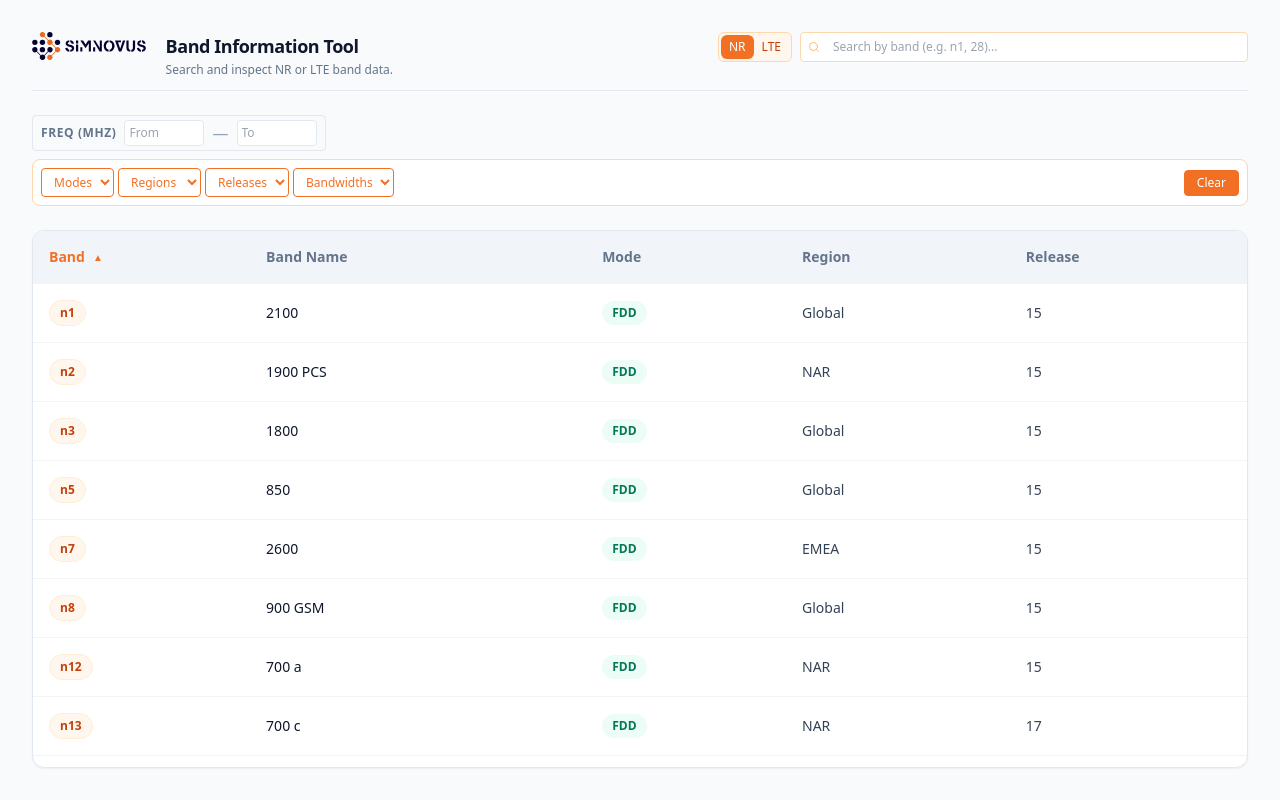
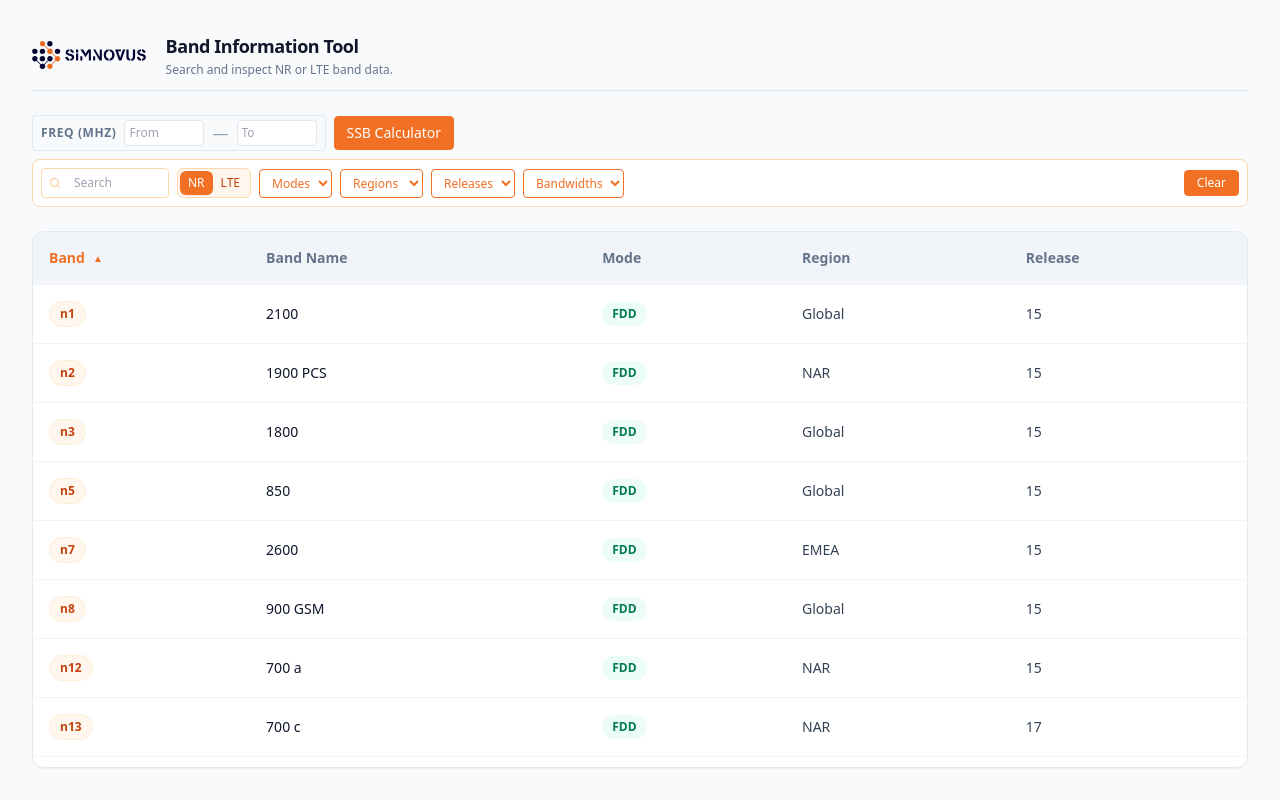
Before and after one commit to bradley-g-simnovus/Website-tools, a React (Vite) app: page /band-info in a window 1280 px wide. Built offline with nearby package versions, Linux system fonts and the light colour scheme.

Commit message:
Band info changes

```diff
--- a/src/BandInfo/BandInfoStandalone.tsx
+++ b/src/BandInfo/BandInfoStandalone.tsx
@@ -319,7 +319,7 @@ export function BandInfoStandalone() {
   return (
     <div className="h-full w-full bg-slate-50 text-slate-900 flex flex-col overflow-hidden p-4 md:p-8">
       <div className="flex flex-col gap-6 h-full min-h-0">
-        <header className="flex flex-col gap-2 xl:flex-row xl:items-start xl:justify-between pb-3 border-b border-slate-200">
+        <header className="flex flex-col gap-2 xl:flex-row xl:items-center xl:justify-between pb-3 border-b border-slate-200">
           <div className="flex items-center gap-3">
             <img src={logoDark} alt="Simnovus" className="h-7 w-auto object-contain" />
           </div>
@@ -327,35 +327,6 @@ export function BandInfoStandalone() {
           <div className="mt-0 xl:mt-0 xl:ml-3 xl:mr-auto min-w-0">
             <h1 className="text-lg font-semibold tracking-tight truncate">Band Information Tool</h1>
             <p className="text-xs text-slate-500 mt-0.5">Search and inspect NR or LTE band data.</p>
-          </div>
-
-          <div className="flex flex-col gap-2 md:flex-row md:items-center md:justify-end flex-1">
-            <div className="inline-flex rounded-md border border-orange-200 bg-orange-50 p-0.5 self-start">
-              {(['NR', 'LTE'] as Rat[]).map((rat) => (
-                <button
-                  key={rat}
-                  type="button"
-                  onClick={() => {
-                    setCurrentRat(rat);
-                    setSelectedBand(null);
-                  }}
-                  className={`px-2 py-1 text-xs font-medium rounded-md transition-colors ${currentRat === rat ? 'bg-[#F27024] text-white shadow-sm' : 'text-orange-700 hover:bg-orange-100 hover:text-[#F27024]'}`}
-                >
-                  {rat}
-                </button>
-              ))}
-            </div>
-
-            <div className="relative w-full md:max-w-md">
-              <Search className="absolute left-2 top-1/2 -translate-y-1/2 h-3 w-3 text-orange-300" />
-              <input
-                type="text"
-                value={filters.search}
-                onChange={(event) => updateFilter('search', event.target.value)}
-                placeholder="Search by band (e.g. n1, 28)..."
-                className="w-full rounded border border-orange-200 bg-white py-1.5 pl-8 pr-2 text-xs outline-none transition focus:border-[#F27024] focus:ring-2 focus:ring-orange-500/20"
-              />
-            </div>
           </div>
         </header>
 
@@ -381,11 +352,44 @@ export function BandInfoStandalone() {
                   className="w-20 rounded border border-slate-200 bg-white px-1 py-1 text-xs outline-none focus:border-blue-500"
                 />
               </div>
+              <a
+                href="/calculator"
+                className="rounded border border-[#F27024] bg-[#F27024] px-3 py-1.5 text-sm font-medium text-white transition hover:bg-[#DD5F18] flex-shrink-0"
+              >
+                SSB Calculator
+              </a>
             </div>
 
-            <div className="flex flex-nowrap items-center gap-1 rounded-lg border border-orange-200 bg-white p-2 overflow-x-auto">
+            <div className="flex flex-nowrap items-center gap-2 rounded-lg border border-orange-200 bg-white p-2 overflow-x-auto">
+              <div className="relative flex-shrink-0">
+                <Search className="absolute left-2 top-1/2 -translate-y-1/2 h-3 w-3 text-orange-300" />
+                <input
+                  type="text"
+                  value={filters.search}
+                  onChange={(event) => updateFilter('search', event.target.value)}
+                  placeholder="Search"
+                  className="rounded border border-orange-200 bg-white py-1.5 pl-8 pr-2 text-xs outline-none transition focus:border-[#F27024] focus:ring-2 focus:ring-orange-500/20 w-32"
+                />
+              </div>
+
+              <div className="inline-flex rounded-md border border-orange-200 bg-orange-50 p-0.5 flex-shrink-0">
+                {(['NR', 'LTE'] as Rat[]).map((rat) => (
+                  <button
+                    key={rat}
+                    type="button"
+                    onClick={() => {
+                      setCurrentRat(rat);
+                      setSelectedBand(null);
+                    }}
+                    className={`px-2 py-1 text-xs font-medium rounded-md transition-colors ${currentRat === rat ? 'bg-[#F27024] text-white shadow-sm' : 'text-orange-700 hover:bg-orange-100 hover:text-[#F27024]'}`}
+                  >
+                    {rat}
+                  </button>
+                ))}
+              </div>
+
               <select
-                className="rounded border border-[#F27024] bg-white pl-2 pr-1 py-1 text-xs text-[#F27024] outline-none focus:ring-2 focus:ring-orange-500/30 w-auto"
+                className="rounded border border-[#F27024] bg-white pl-2 pr-1 py-1 text-xs text-[#F27024] outline-none focus:ring-2 focus:ring-orange-500/30 w-auto flex-shrink-0"
                 value={filters.mode}
                 onChange={(event) => updateFilter('mode', event.target.value)}
               >
@@ -398,7 +402,7 @@ export function BandInfoStandalone() {
               </select>
 
               <select
-                className="rounded border border-[#F27024] bg-white pl-2 pr-1 py-1 text-xs text-[#F27024] outline-none focus:ring-2 focus:ring-orange-500/30 w-auto"
+                className="rounded border border-[#F27024] bg-white pl-2 pr-1 py-1 text-xs text-[#F27024] outline-none focus:ring-2 focus:ring-orange-500/30 w-auto flex-shrink-0"
                 value={filters.geoArea}
                 onChange={(event) => updateFilter('geoArea', event.target.value)}
               >
@@ -411,7 +415,7 @@ export function BandInfoStandalone() {
               </select>
 
               <select
-                className="rounded border border-[#F27024] bg-white pl-2 pr-1 py-1 text-xs text-[#F27024] outline-none focus:ring-2 focus:ring-orange-500/30 w-auto"
+                className="rounded border border-[#F27024] bg-white pl-2 pr-1 py-1 text-xs text-[#F27024] outline-none focus:ring-2 focus:ring-orange-500/30 w-auto flex-shrink-0"
                 value={filters.release}
                 onChange={(event) => updateFilter('release', event.target.value)}
               >
@@ -424,7 +428,7 @@ export function BandInfoStandalone() {
               </select>
 
               <select
-                className="rounded border border-[#F27024] bg-white pl-2 pr-1 py-1 text-xs text-[#F27024] outline-none focus:ring-2 focus:ring-orange-500/30 w-auto"
+                className="rounded border border-[#F27024] bg-white pl-2 pr-1 py-1 text-xs text-[#F27024] outline-none focus:ring-2 focus:ring-orange-500/30 w-auto flex-shrink-0"
                 value={filters.supportedBandwidth}
                 onChange={(event) => updateFilter('supportedBandwidth', event.target.value)}
               >
@@ -439,7 +443,7 @@ export function BandInfoStandalone() {
               <button
                 type="button"
                 onClick={() => setFilters(INITIAL_FILTERS)}
-                className="ml-auto rounded border border-[#F27024] bg-[#F27024] px-3 py-1 text-xs font-medium text-white transition hover:bg-[#DD5F18]"
+                className="ml-auto rounded border border-[#F27024] bg-[#F27024] px-3 py-1 text-xs font-medium text-white transition hover:bg-[#DD5F18] flex-shrink-0"
               >
                 Clear
               </button>
```
